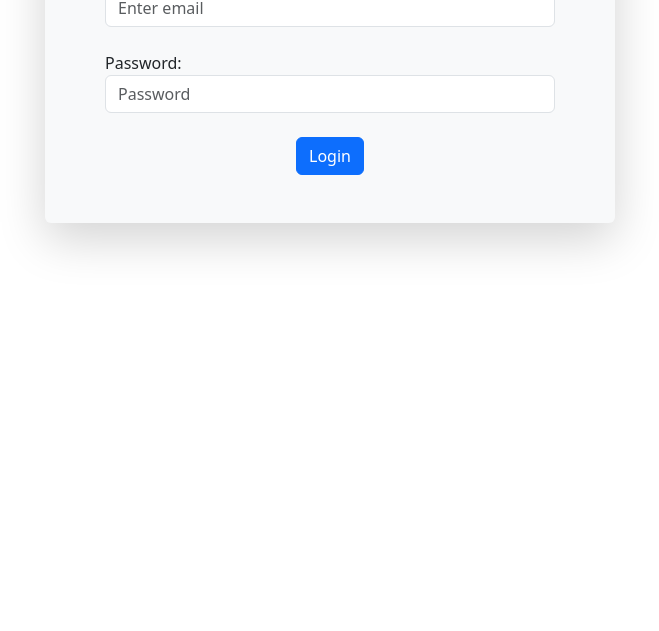
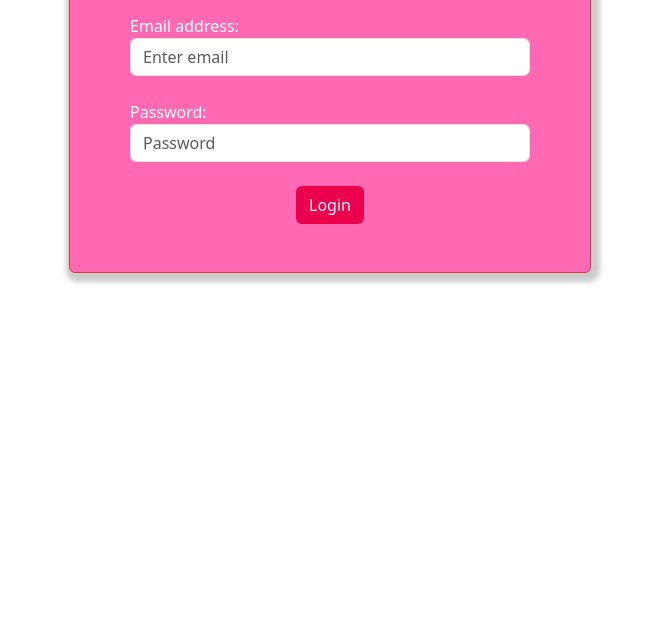
Before and after one commit to Janardhannaik/Online-Shopping-Swiffy, a plain HTML site: page index.html in a window 1280 px wide. Shown: the part 169-800 px from the top of the page, without its empty margins (310-969 px from the left). Drawn offline with nearby package versions, Linux system fonts and the light colour scheme.

Commit message:
bg change

```diff
--- a/index.html
+++ b/index.html
@@ -1,6 +1,28 @@
 <!DOCTYPE html>
 <html lang="en">
   <head>
+    <style>
+      .rounded {
+        background-color: hotpink;
+      }
+      .row :hover {
+        background-color: deeppink;
+      }
+      #loginSubmit {
+        background-color: rgb(235, 0, 78);
+        color: aliceblue;
+      }
+
+      #shadow {
+        /* box-shadow: 0 0 10px 0 rgba(233, 0, 175, 0.918); */
+      }
+
+      #shadow {
+        -webkit-box-shadow: 3px 3px 5px 6px #ccc; /* Safari 3-4, iOS 4.0.2 - 4.2, Android 2.3+ */
+        -moz-box-shadow: 3px 3px 5px 6px #ccc; /* Firefox 3.5 - 3.6 */
+        box-shadow: 3px 3px 5px 6px #ccc; /* Opera 10.5, IE 9, Firefox 4+, Chrome 6+, iOS 5 */
+      }
+    </style>
     <meta charset="UTF-8" />
     <meta name="viewport" content="width=device-width, initial-scale=1.0" />
     <title>Login Form</title>
@@ -11,8 +33,11 @@
   </head>
   <body>
     <div class="container mt-5">
-      <div class="row">
-        <div class="col-md-6 mx-auto bg-light text-dark shadow-lg rounded">
+      <div class="row p-5">
+        <div
+          class="col-md-6 col-sm-12 bt-sm-5 mx-auto bg-pink-400 text-dark rounded border border-danger text-white"
+          id="shadow"
+        >
           <h2 class="text-center mt-3">Login</h2>
           <br />
           <form id="loginForm" onsubmit="return validateLoginForm()">
@@ -39,11 +64,7 @@
               /><br />
             </div>
             <div class="d-flex justify-content-center">
-              <button
-                type="submit"
-                class="btn btn-primary mb-5"
-                id="loginSubmit"
-              >
+              <button type="submit" class="btn mb-5" id="loginSubmit">
                 Login
               </button>
             </div>
```
